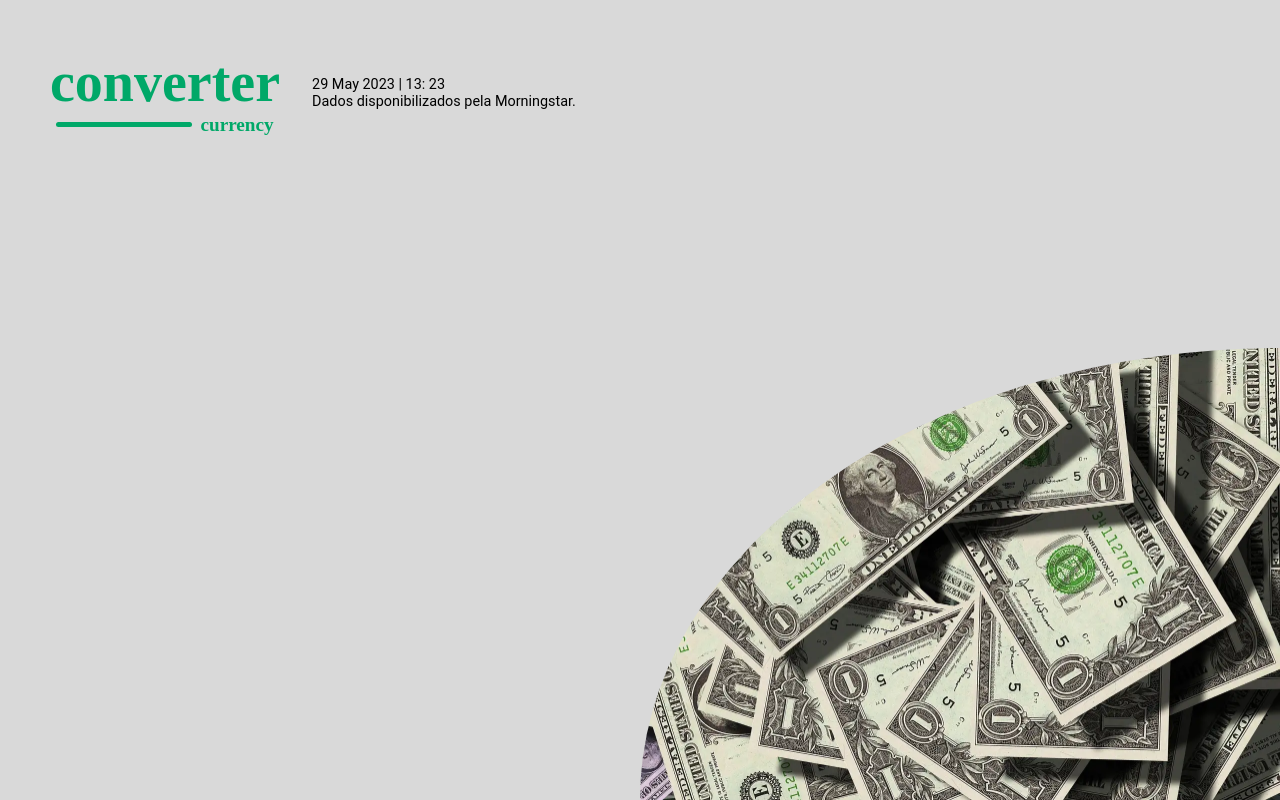
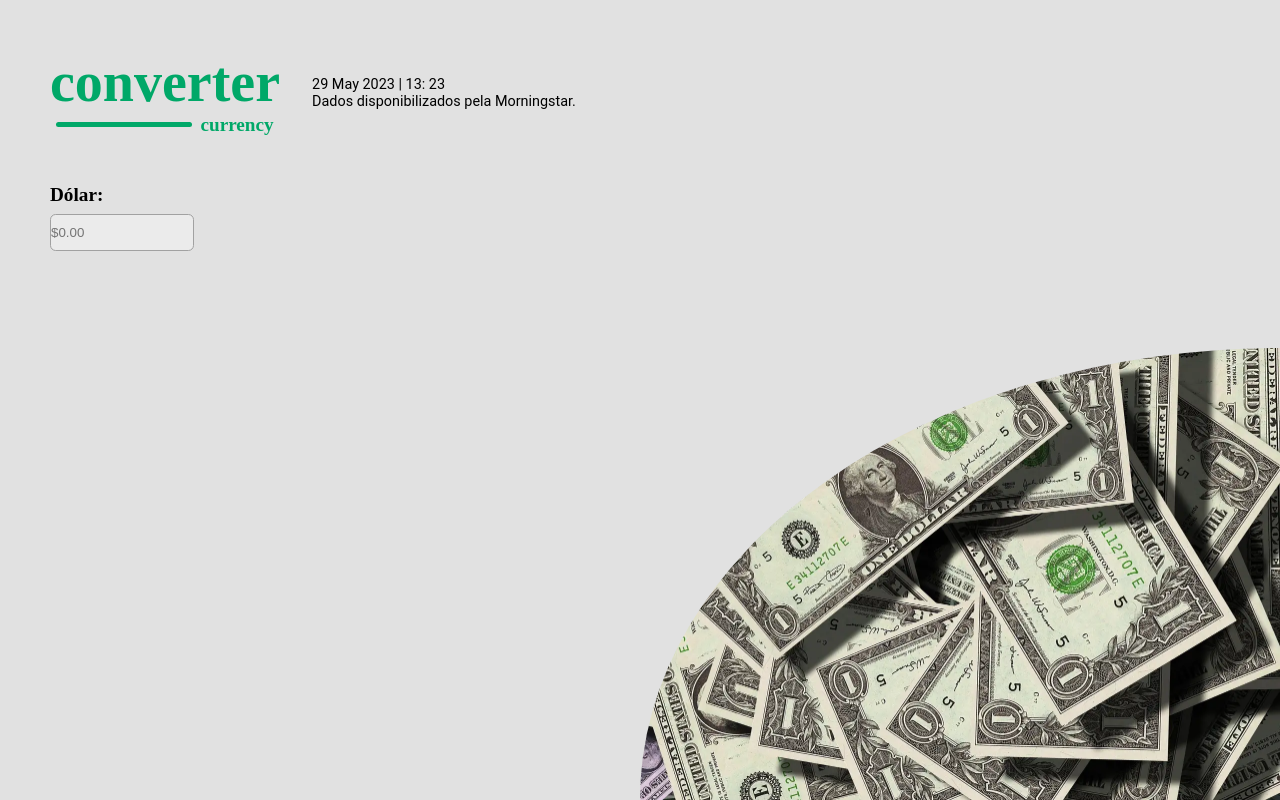
Before and after one commit to jessicaduarte95/moneyConverter, a React (Vite) app: page / in a window 1280 px wide. Built offline with nearby package versions, Linux system fonts and the light colour scheme.

Commit message:
Inclusão do input

```diff
--- a/src/App.tsx
+++ b/src/App.tsx
@@ -1,7 +1,7 @@
 import { ContainerStyled } from './components/Container-style';
 import { GlobalStyled } from './components/Global-style';
 import { PhotoStyled } from './components/Photo-style';
-import { CurrencyStyled, NameDataStyled, NameStyled, DataStyled, LineNameStyled } from './components/Currency-style';
+import { CurrencyStyled, NameDataStyled, NameStyled, DataStyled, LineNameStyled, ContainerConverter, MoneyConverter } from './components/Currency-style';
 
 
 export const  App = () =>  {
@@ -34,8 +34,13 @@ export const  App = () =>  {
             <p>Dados disponibilizados pela Morningstar.</p>
           </DataStyled>
         </NameDataStyled>
-        {/* <div>Teste2</div>
-        <div>Teste3</div> */}
+        <ContainerConverter>
+          <MoneyConverter>
+            <p>Dólar:</p>
+            <input type="number" name='Money' placeholder='$0.00'/>
+          </MoneyConverter>
+        </ContainerConverter>
+        {/* <div>Teste3</div> */}
       </CurrencyStyled>
       <PhotoStyled>
         <img src="../public/money.webp" alt="Imagem de dinheiro" />
--- a/src/components/Container-style.tsx
+++ b/src/components/Container-style.tsx
@@ -1,7 +1,7 @@
 import styled from "styled-components";
 
 export const ContainerStyled = styled.div `
-background-color: #D9D9D9;
+background-color: #E1E1E1;
 font-size: 50px;
 height: 100vh;
 display: flex;
--- a/src/components/Currency-style.tsx
+++ b/src/components/Currency-style.tsx
@@ -86,3 +86,29 @@ export const DataStyled = styled.div `
         margin-Left: 0;
     }
 `
+
+export const ContainerConverter = styled.div `
+
+`
+
+export const MoneyConverter = styled.div `
+    display: flex;
+    flex-direction: column;
+    margin-top: 3rem;
+
+    p {
+        font-size: 1.2rem;
+        margin-right: 5.5rem;
+        margin-bottom: 0.5rem;
+        font-weight: bold;
+    }
+
+    input {
+        width: 9rem;
+        height: 2.3rem;
+        background-color: #EBEBEB;
+        border-radius: 0.35rem;
+        border: 1px solid #A1A1A1;
+        outline: 0;
+    }
+`
```
